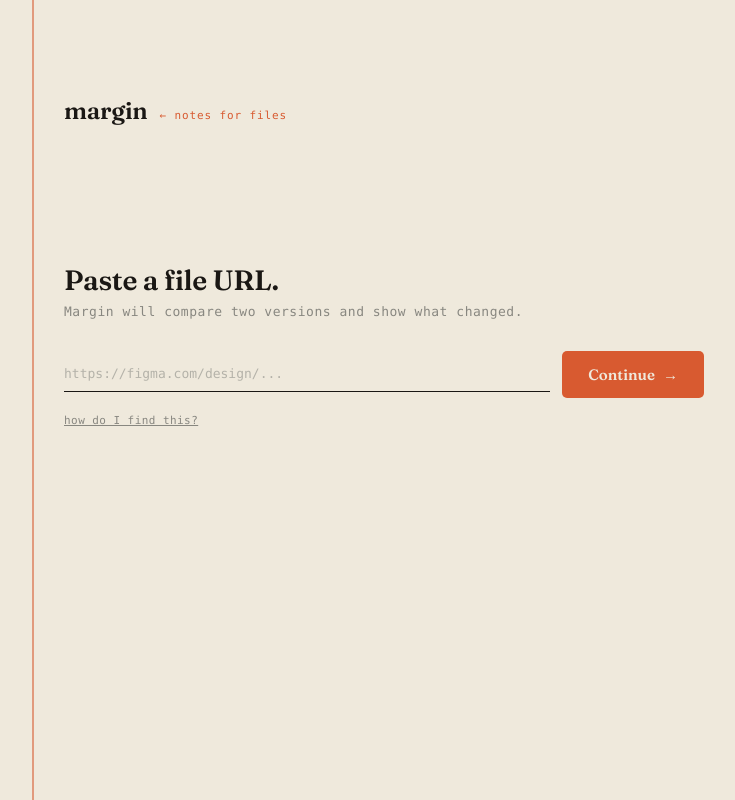
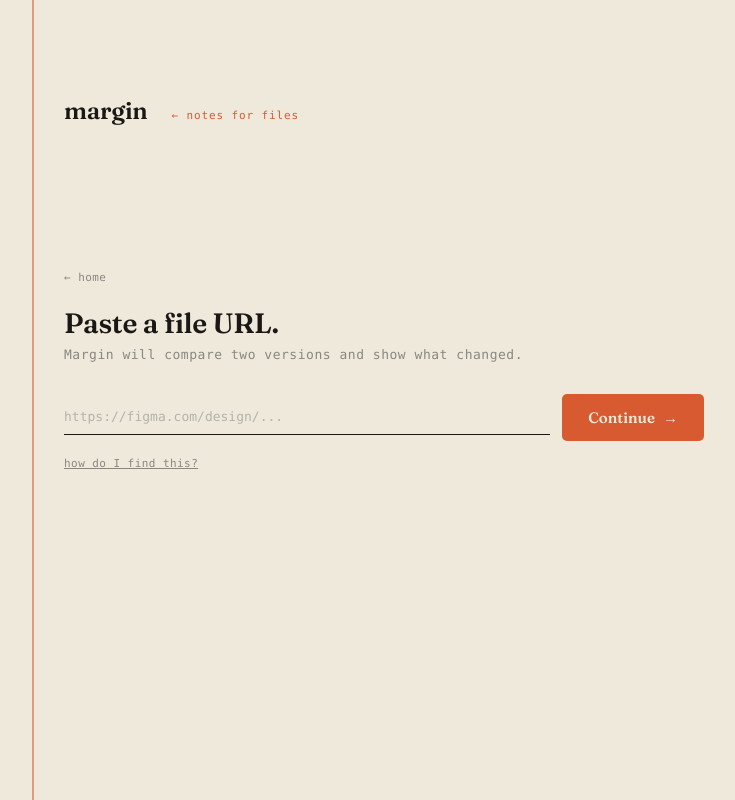
Before and after one commit to jps-wilson/margin, a React (Vite) app in the folder client/: page /paste in a window 1280 px wide. Shown: the whole page, without its empty margins (64-799 px from the left). Built offline with nearby package versions, Linux system fonts and the light colour scheme; no server answers; a web font is replaced by a local one.

Commit message:
Polish UI: navigation, wordmark sizing, badge readability, shared styles

```diff
--- a/client/src/App.css
+++ b/client/src/App.css
@@ -6,48 +6,6 @@
   position: relative;
   min-height: 100vh;
   background: var(--paper);
-}
-
-/* The literal margin rule that runs down the left side */
-.margin-rule {
-  position: absolute;
-  top: 0;
-  bottom: 0;
-  left: 96px;
-  width: 2px;
-  background: var(--ember);
-  opacity: 0.55;
-}
-
-/* Content sits to the right of the margin rule */
-.content {
-  max-width: 1440px;
-  margin: 0 auto;
-  padding: var(--s-9) var(--s-9) var(--s-9) calc(96px + var(--s-6));
-  /* 96px to clear the margin rule, plus s-6 (32px) for breathing room */
-}
-
-/* WORDMARK AREA */
-.wordmark-area {
-  display: flex;
-  align-items: baseline;
-  gap: var(--s-3);
-  margin-bottom: 140px;
-}
-
-.wordmark {
-  font-family: var(--serif);
-  font-weight: 600;
-  font-size: 24px;
-  letter-spacing: -0.01em;
-  color: var(--ink);
-}
-
-.microcopy {
-  font-family: var(--mono);
-  font-size: 11px;
-  letter-spacing: 0.08em;
-  color: var(--ember);
 }
 
 /* HERO */
@@ -80,31 +38,6 @@
   max-width: 480px;
 }
 
-/* CTA BUTTON */
-.cta-button {
-  display: inline-flex;
-  align-items: center;
-  gap: var(--s-2);
-  padding: 14px 26px;
-  background: var(--ember);
-  color: var(--paper);
-  font-family: var(--serif);
-  font-weight: 600;
-  font-size: 15px;
-  text-decoration: none;
-  border-radius: 5px;
-  transition: background-color 0.15s ease;
-}
-
-.cta-button:hover {
-  background: #b8492a; /* darker hue of ember*/
-}
-
-.cta-button .arrow {
-  font-family: var(--serif);
-  font-size: 15px;
-}
-
 .caption {
   font-family: var(--mono);
   font-size: 11px;
--- a/client/src/components/PageShell.jsx
+++ b/client/src/components/PageShell.jsx
@@ -1,13 +1,21 @@
-// shared wrapper with the header
-function PageShell({ children, className }) {
+import { Link } from "react-router-dom";
+
+function PageShell({ children, className, backTo, backLabel }) {
   return (
     <main className={className}>
       <div className='margin-rule' aria-hidden='true' />
       <div className='content'>
         <header className='wordmark-area'>
-          <span className='wordmark'>margin</span>
-          <span className='microcopy'>← notes for files</span>
+          <Link to='/' className='wordmark-link'>
+            <span className='wordmark'>margin</span>
+            <span className='microcopy'>← notes for files</span>
+          </Link>
         </header>
+        {backTo && (
+          <Link to={backTo} className='back-link'>
+            ← {backLabel || "back"}
+          </Link>
+        )}
         {children}
       </div>
     </main>
--- a/client/src/index.css
+++ b/client/src/index.css
@@ -68,3 +68,97 @@ body {
 p {
   margin: 0;
 }
+
+a {
+  text-decoration: none;
+  color: inherit;
+}
+
+/* ============================================================
+   Shared layout
+   ============================================================ */
+
+.margin-rule {
+  position: absolute;
+  top: 0;
+  bottom: 0;
+  left: 96px;
+  width: 2px;
+  background: var(--ember);
+  opacity: 0.55;
+}
+
+.content {
+  max-width: 1440px;
+  margin: 0 auto;
+  padding: var(--s-9) var(--s-9) var(--s-9) calc(96px + var(--s-6));
+}
+
+/* Wordmark */
+.wordmark-area {
+  margin-bottom: 140px;
+}
+
+.wordmark-link {
+  display: flex;
+  align-items: baseline;
+  gap: var(--s-5);
+  text-decoration: none;
+}
+
+.wordmark {
+  font-family: var(--serif);
+  font-weight: 600;
+  font-size: 28px;
+  letter-spacing: -0.01em;
+  color: var(--ink);
+}
+
+.microcopy {
+  font-family: var(--mono);
+  font-size: 12px;
+  letter-spacing: 0.08em;
+  color: var(--ember);
+}
+
+/* Navigation */
+.back-link {
+  font-family: var(--mono);
+  font-size: 11px;
+  letter-spacing: 0.04em;
+  color: var(--mid);
+  text-decoration: none;
+  display: inline-block;
+  margin-bottom: var(--s-5);
+}
+
+.back-link:hover {
+  color: var(--ink);
+}
+
+/* CTA Button */
+.cta-button {
+  display: inline-flex;
+  align-items: center;
+  gap: var(--s-2);
+  padding: 14px 26px;
+  background: var(--ember);
+  color: var(--paper);
+  font-family: var(--serif);
+  font-weight: 600;
+  font-size: 15px;
+  text-decoration: none;
+  border-radius: 5px;
+  border: none;
+  cursor: pointer;
+  transition: background-color 0.15s ease;
+}
+
+.cta-button:hover {
+  background: #b8492a;
+}
+
+.cta-button .arrow {
+  font-family: var(--serif);
+  font-size: 15px;
+}
--- a/client/src/pages/Changelog.css
+++ b/client/src/pages/Changelog.css
@@ -117,7 +117,7 @@
 .change-rows {
   display: flex;
   flex-direction: column;
-  gap: var(--s-3);
+  gap: var(--s-4);
 }
 
 .change-row {
@@ -128,13 +128,13 @@
 
 .change-badge {
   display: inline-block;
-  padding: 2px 7px;
+  padding: 3px 10px;
   border-radius: 3px;
   font-family: var(--mono);
-  font-size: 10px;
+  font-size: 11px;
   letter-spacing: 0.04em;
   flex-shrink: 0;
-  min-width: 60px;
+  min-width: 68px;
   text-align: center;
   margin-top: 3px;
 }
@@ -172,16 +172,16 @@
 
 .change-name {
   font-family: var(--serif);
-  font-size: 15px;
-  font-weight: 500;
+  font-size: 16px;
+  font-weight: 600;
   color: var(--ink);
 }
 
 .change-delta {
   font-family: var(--mono);
-  font-size: 11px;
+  font-size: 12px;
   letter-spacing: 0.04em;
-  color: var(--mid);
+  color: var(--stone);
 }
 
 /* Placeholder tabs */
--- a/client/src/pages/Changelog.jsx
+++ b/client/src/pages/Changelog.jsx
@@ -57,7 +57,11 @@ function Changelog() {
   }
 
   return (
-    <PageShell className='changelog-page'>
+    <PageShell
+      className='changelog-page'
+      backTo={`/versions/${fileKey}`}
+      backLabel='versions'
+    >
       <section className='changelog-section'>
         <h1 className='changelog-title'>{data.fileName}</h1>
         <p className='changelog-meta'>
--- a/client/src/pages/Paste.jsx
+++ b/client/src/pages/Paste.jsx
@@ -36,7 +36,7 @@ function Paste() {
   }
 
   return (
-    <PageShell className='paste-page'>
+    <PageShell className='paste-page' backTo='/' backLabel='home'>
       <section className='paste-section'>
         <h1 className='paste-heading'>
           Paste a <span className='ember'>file URL.</span>
--- a/client/src/pages/Versions.jsx
+++ b/client/src/pages/Versions.jsx
@@ -123,7 +123,11 @@ function Versions() {
   }
 
   return (
-    <PageShell className='versions-page'>
+    <PageShell
+      className='versions-page'
+      backTo='/paste'
+      backLabel='paste a URL'
+    >
       <section className='versions-section'>
         <h1 className='versions-title'>{fileName || "Version History"}</h1>
         <p className='versions-meta'>
```
